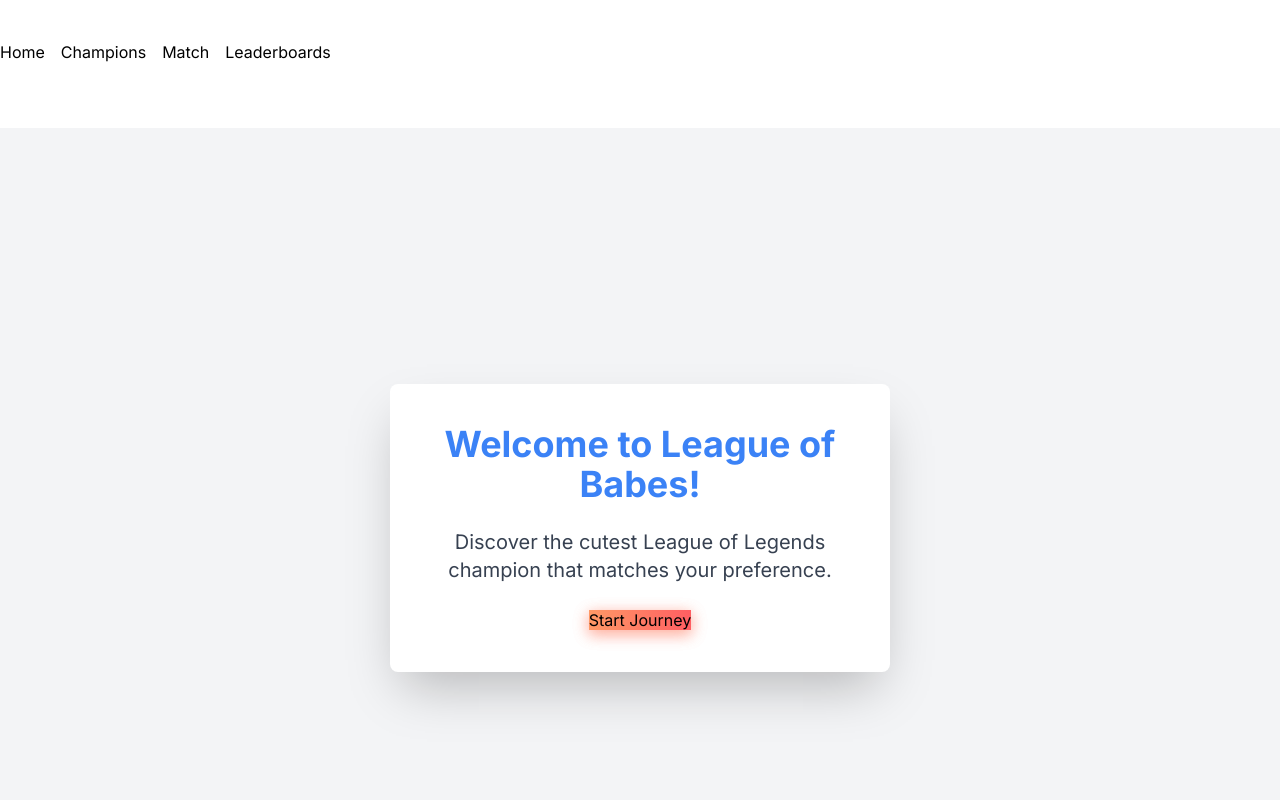
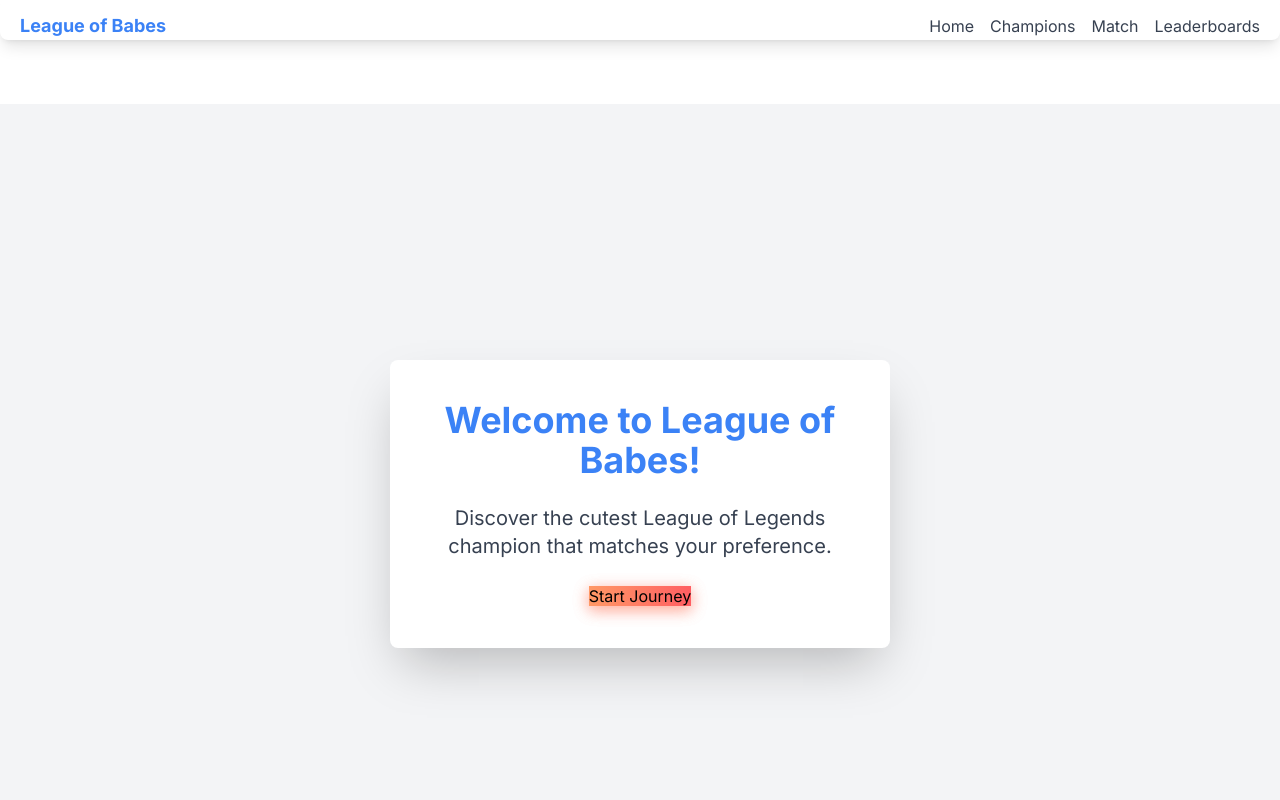
Before and after one commit to Extrieve/league-of-babes-next-app-router, a Next.js app: page / in a window 1280 px wide. Shown: the top 800 px of the page. Built offline with nearby package versions, Linux system fonts and the light colour scheme.

Commit message:
Nav Refactor

```diff
--- a/components/Nav.tsx
+++ b/components/Nav.tsx
@@ -4,8 +4,8 @@
 
 export default function Nav() {
   return (
-    <nav className="felx-between w-full mb-16 pt-3">
-      <h1 className="text-white text-lg font-bold">Nav</h1>
+    <nav className="flex justify-between items-center w-full mb-16 pt-3 px-5 bg-white shadow-lg text-gray-700 rounded-lg">
+      <h1 className="text-blue-500 text-lg font-bold">League of Babes</h1>
       <ul className="flex space-x-4">
         <NavItem href="/" linkText="Home" />
         <NavItem href="/champions" linkText="Champions" />
```
